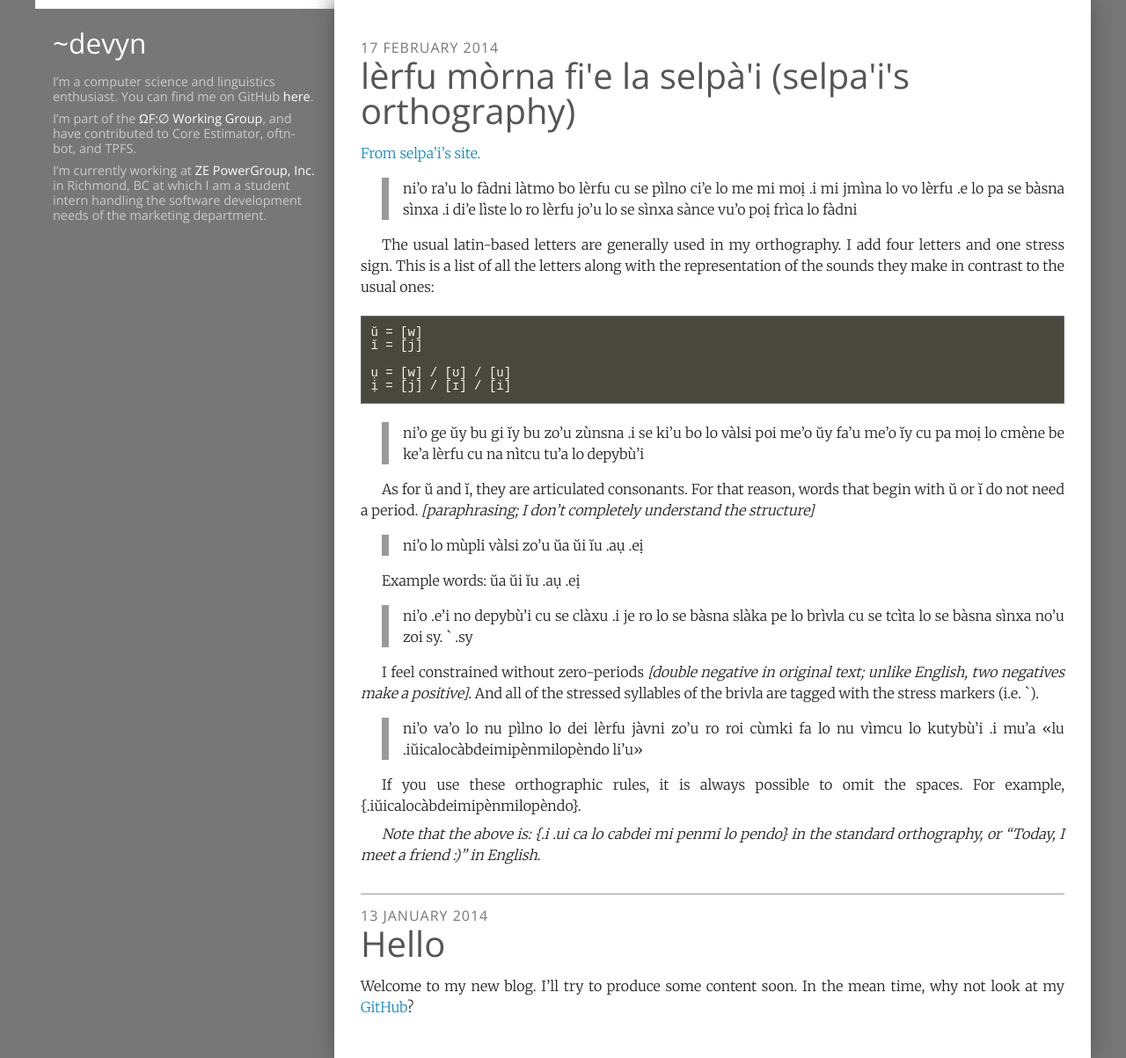
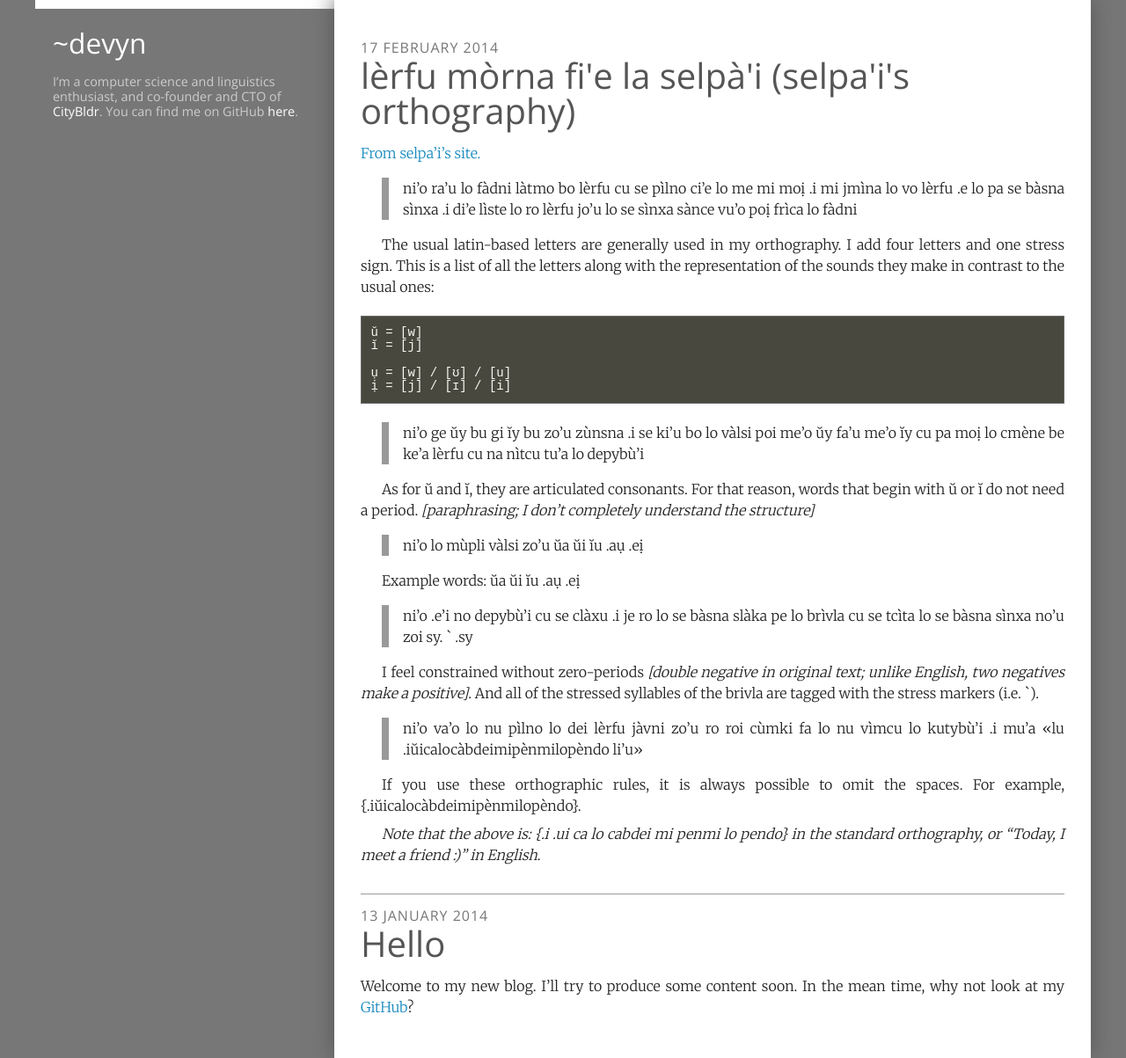
Before and after one commit to devyn/devyn.github.io, a Jekyll site: the page built from index.html, in a window 1280 px wide. Shown: the whole page at 88% size. Built offline with Jekyll 4.4.1, drawn with Linux system fonts in a browser that asks for light colours; some web fonts are replaced; the list of posts is cut into pages by our own code.

Commit message:
update sidebar

```diff
--- a/_includes/sidebar.markdown
+++ b/_includes/sidebar.markdown
@@ -1,11 +1,5 @@
 # [~devyn]({{ site.url }})
 
-I'm a computer science and linguistics enthusiast. You can find me on GitHub
+I'm a computer science and linguistics enthusiast, and co-founder and CTO of
+[CityBldr](https://www.citybldr.com/). You can find me on GitHub
 [here](https://github.com/devyn/).
-
-I'm part of the [ΩF:∅ Working Group](http://wg.oftn.org/), and have contributed
-to Core Estimator, oftn-bot, and TPFS.
-
-I'm currently working at [ZE PowerGroup, Inc.](http://ze.com/) in Richmond, BC
-at which I am a student intern handling the software development needs of the
-marketing department.
```
